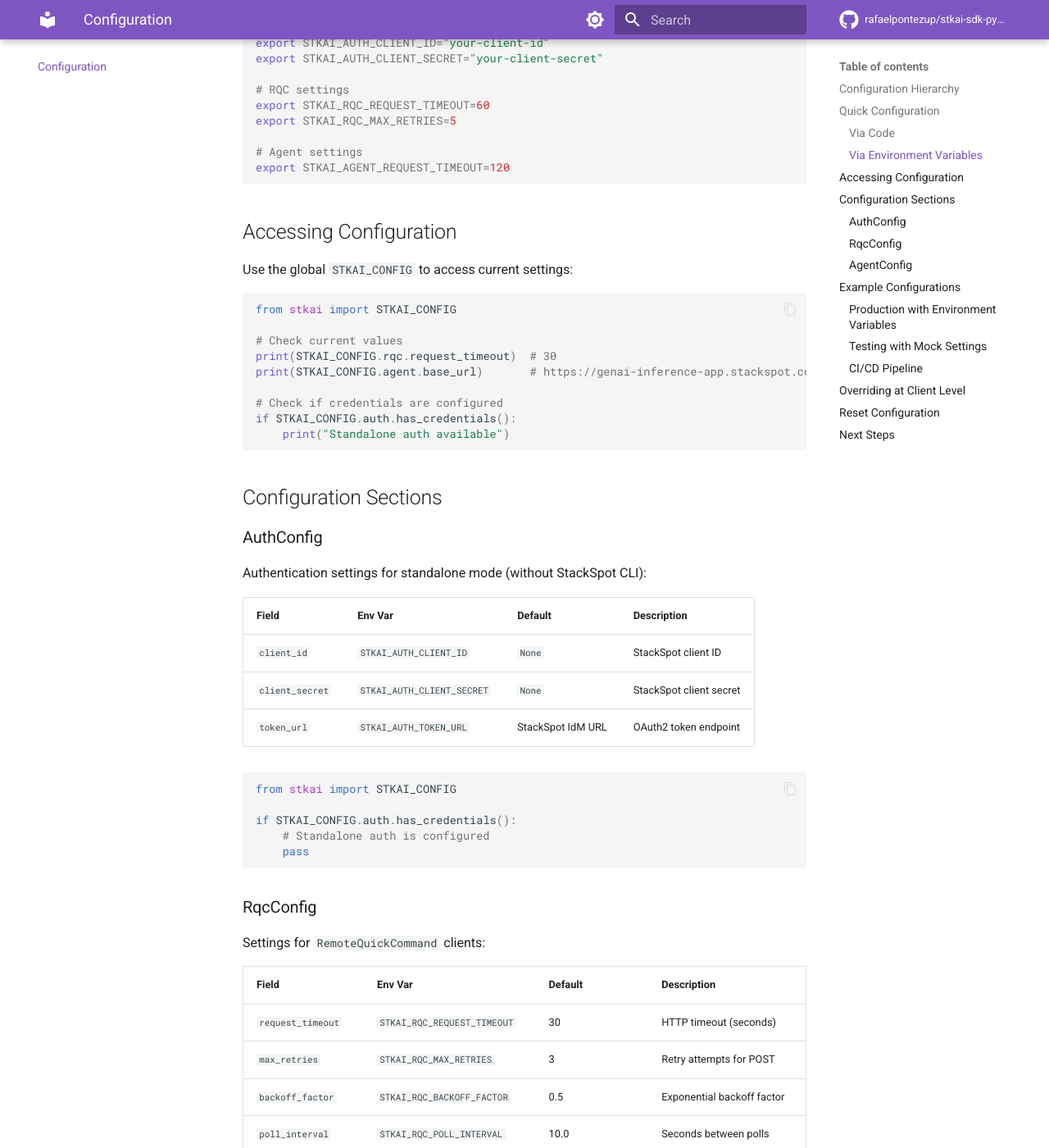
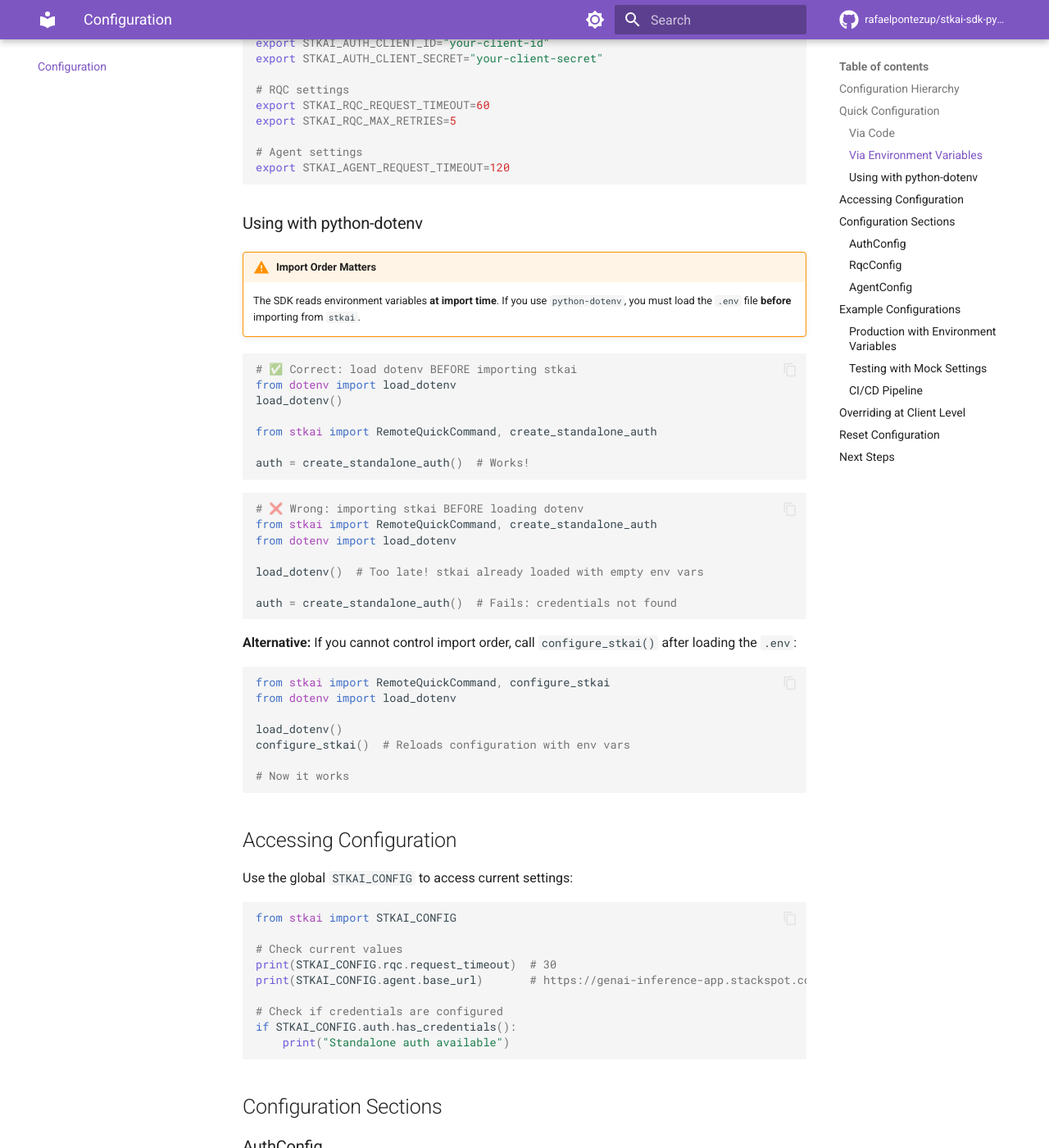
Before and after one commit to rafaelpontezup/stkai-sdk-python, an MkDocs documentation site: the page built from docs/configuration.md, in a window 1280 px wide and 1400 px high, scrolled down 1046 px. Shown: the whole window at 82% size. Built offline with MkDocs 1.6.1 and Material for MkDocs 9.7.7, drawn with Linux system fonts in a browser that asks for light colours; comment, search, counter and statistics services are not loaded.

Commit message:
improves docs with warning about import order of SDK and ENV vars;

````diff
--- a/docs/configuration.md
+++ b/docs/configuration.md
@@ -46,6 +46,43 @@ export STKAI_RQC_MAX_RETRIES=5
 
 # Agent settings
 export STKAI_AGENT_REQUEST_TIMEOUT=120
+```
+
+### Using with python-dotenv
+
+!!! warning "Import Order Matters"
+    The SDK reads environment variables **at import time**. If you use `python-dotenv`, you must load the `.env` file **before** importing from `stkai`.
+
+```python
+# ✅ Correct: load dotenv BEFORE importing stkai
+from dotenv import load_dotenv
+load_dotenv()
+
+from stkai import RemoteQuickCommand, create_standalone_auth
+
+auth = create_standalone_auth()  # Works!
+```
+
+```python
+# ❌ Wrong: importing stkai BEFORE loading dotenv
+from stkai import RemoteQuickCommand, create_standalone_auth
+from dotenv import load_dotenv
+
+load_dotenv()  # Too late! stkai already loaded with empty env vars
+
+auth = create_standalone_auth()  # Fails: credentials not found
+```
+
+**Alternative:** If you cannot control import order, call `configure_stkai()` after loading the `.env`:
+
+```python
+from stkai import RemoteQuickCommand, configure_stkai
+from dotenv import load_dotenv
+
+load_dotenv()
+configure_stkai()  # Reloads configuration with env vars
+
+# Now it works
 ```
 
 ## Accessing Configuration
````
